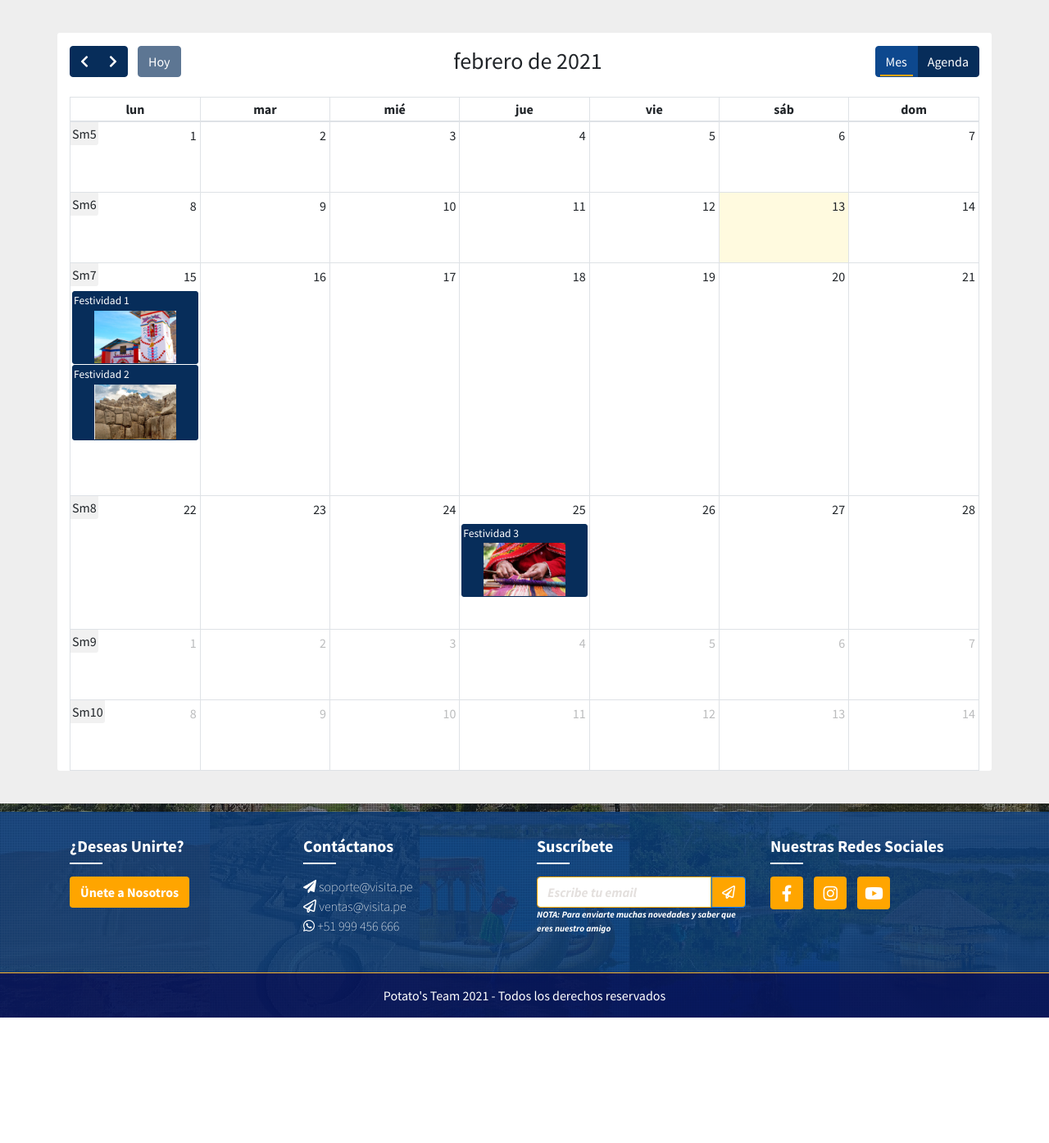
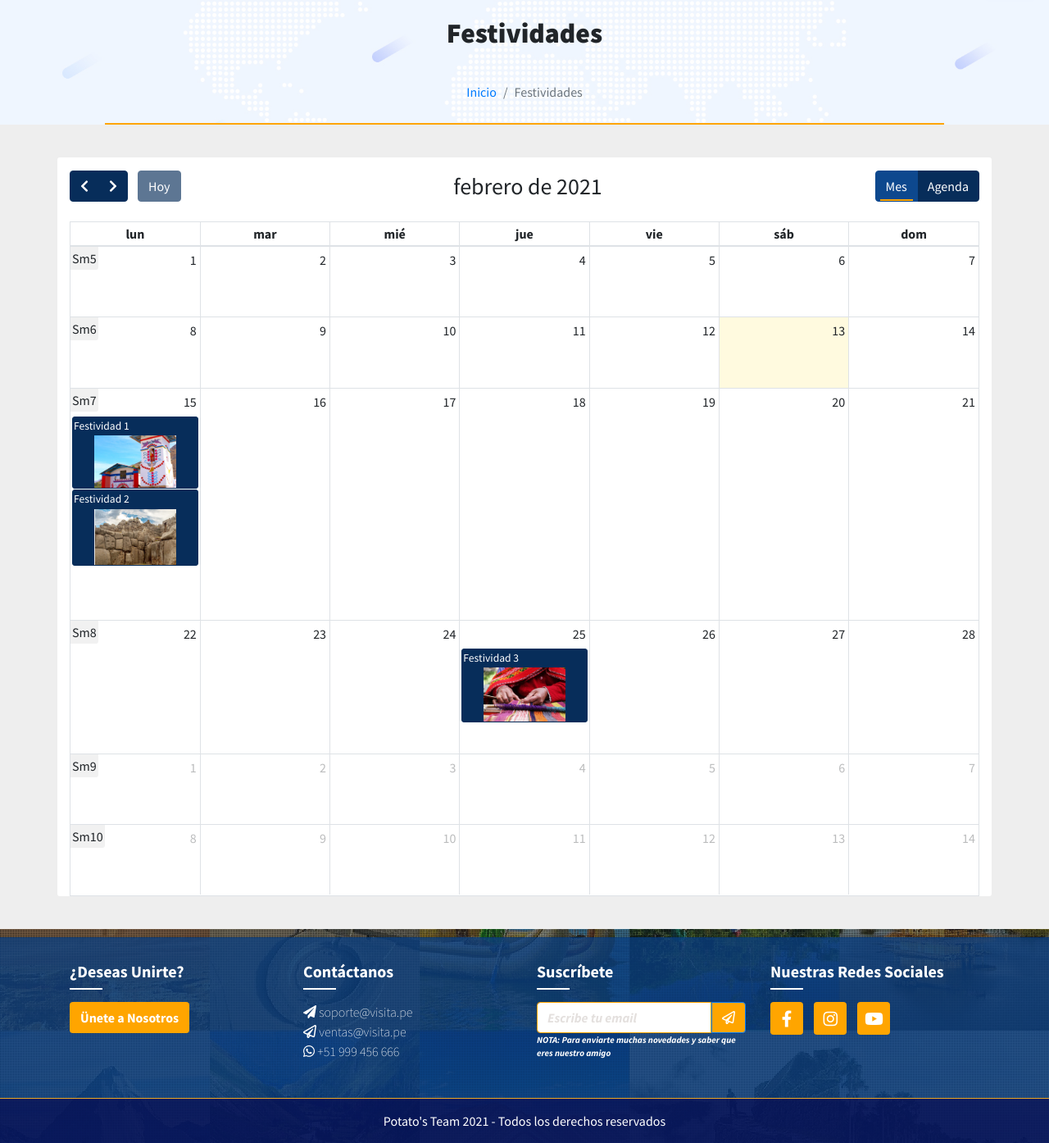
Before and after one commit to Potato-sTeam/visitape_frontend, a PHP site: page /festividades.html in a window 1280 px wide. Shown: the part 76-1470 px from the top of the page at 82% size. Before the commit the page ends 1317 px from the top, so only its background shows below. Run offline with PHP 8.4, Linux system fonts and the light colour scheme; lists and menus that the app fills with data are empty; some libraries are stand-ins or nearby versions.

Commit message:
Actualizado

```diff
--- a/assets/css/custom.css
+++ b/assets/css/custom.css
@@ -54,7 +54,7 @@ header, footer{
     color: orange;
 }
 .breadcrumb-ini{
-    background-image: url(/img/background-top.jpg);
+    background-image: url(../img/background-top.jpg);
     background-repeat: no-repeat;
     background-size: cover;
     text-align: center;
@@ -76,7 +76,7 @@ header, footer{
     bottom: 0;
     left: 10%;
     background-color: orange;
-    }
+}
 .logo{
     width: 90px;
     float: left;
@@ -531,8 +531,7 @@ header, footer{
 }
 #text-h h4{
     text-align: center;
-    color: white;
-    margin-top: 50px;
+
 }
 .coment input{
     height: 200px;
--- a/assets/js/scriptfunction.js
+++ b/assets/js/scriptfunction.js
@@ -21,7 +21,7 @@
     'use strict';
 
     var defaults = {
-        topOffset: 400, //px - offset to switch of fixed position
+        topOffset: 100, //px - offset to switch of fixed position
         hideDuration: 300, //ms
         stickyClass: 'fixed'
     };
--- a/contacto.html
+++ b/contacto.html
@@ -94,7 +94,7 @@
                         <div class="col-md-12">
                             <nav aria-label="breadcrumb">
                                 <ol class="breadcrumb justify-content-center">
-                                    <li class="breadcrumb-item"><a href="index.html">Home</a></li>
+                                    <li class="breadcrumb-item"><a href="index.html">Inicio</a></li>
                                     <li class="breadcrumb-item active" aria-current="page">
                                         Contáctanos
                                     </li>
--- a/festividades.html
+++ b/festividades.html
@@ -62,6 +62,21 @@
         </header>
         <!-------------Maintop-------------->
         <section class="content-wrap">
+            <div class="container-fluid breadcrumb-ini">
+                <h4>Festividades</h4>
+                <div class="row">
+                    <div class="col-md-12">
+                        <nav aria-label="breadcrumb">
+                            <ol class="breadcrumb justify-content-center">
+                                <li class="breadcrumb-item"><a href="index.html">Inicio</a></li>
+                                <li class="breadcrumb-item active" aria-current="page">
+                                    Festividades
+                                </li>
+                            </ol>
+                        </nav>
+                    </div>
+                </div>
+            </div>
             <div class="container-fluid wrap_padding" style="background-color: #eee;">
                 <div class="container">
                     <div class="row">
--- a/tuexperiencia.html
+++ b/tuexperiencia.html
@@ -66,7 +66,7 @@
                     <div class="col-md-12">
                      <nav aria-label="breadcrumb">
                          <ol class="breadcrumb justify-content-center">
-                             <li class="breadcrumb-item"><a href="index.html">Home</a></li>
+                             <li class="breadcrumb-item"><a href="index.html">Inicio</a></li>
                              <li class="breadcrumb-item active" aria-current="page">Tu Experiencia</li>
                          </ol>
                      </nav>
```
Also changed, not shown: cercadeti.html (+15 -1 lines), assets/img/background-top.jpg (renamed from img/background-top.jpg), img/fondo1.jpg (deleted), img/hyo-1.png (deleted), img/hyo-2.png (deleted), img/hyo-3.png (deleted), img/logo-visita.png (deleted), img/logo.ico (deleted), img/media.png (deleted), img/pattern.png (deleted), img/visitape_blank.png (deleted).
